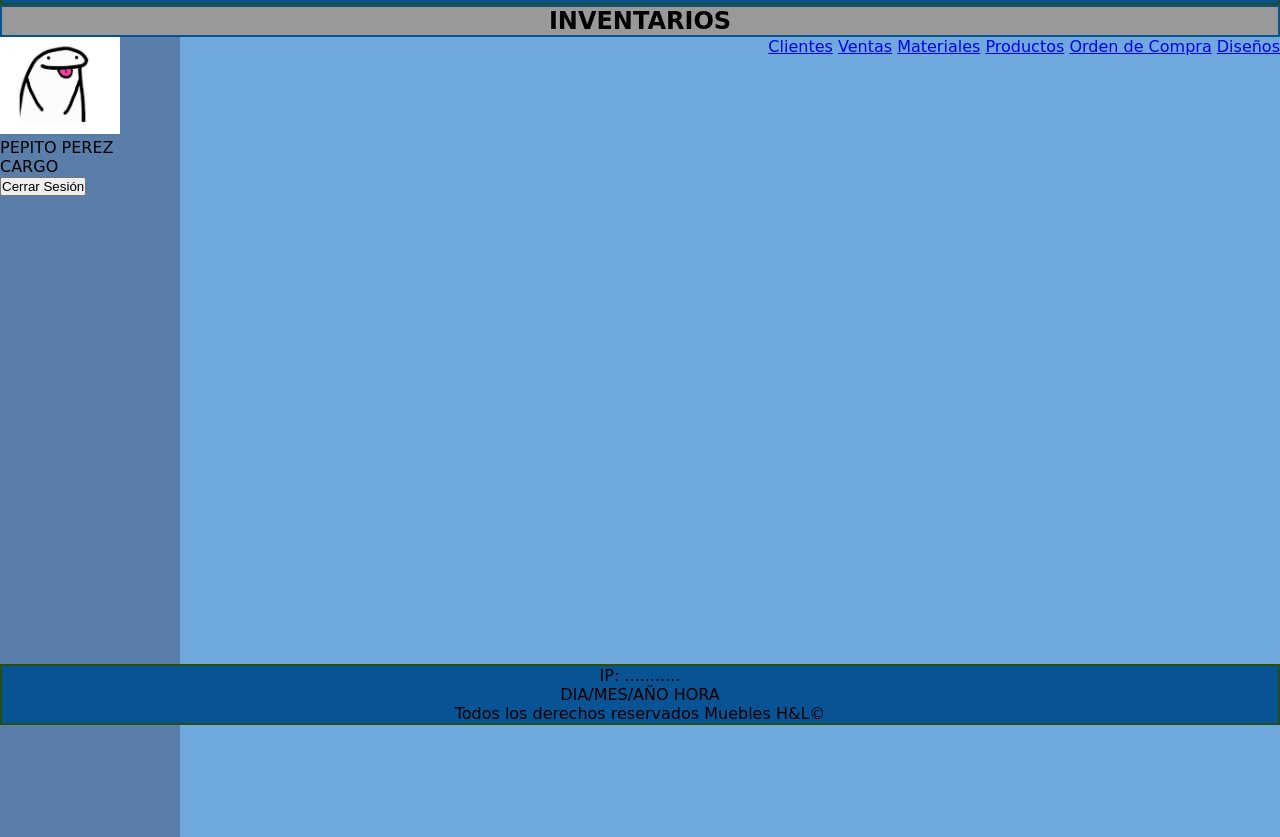
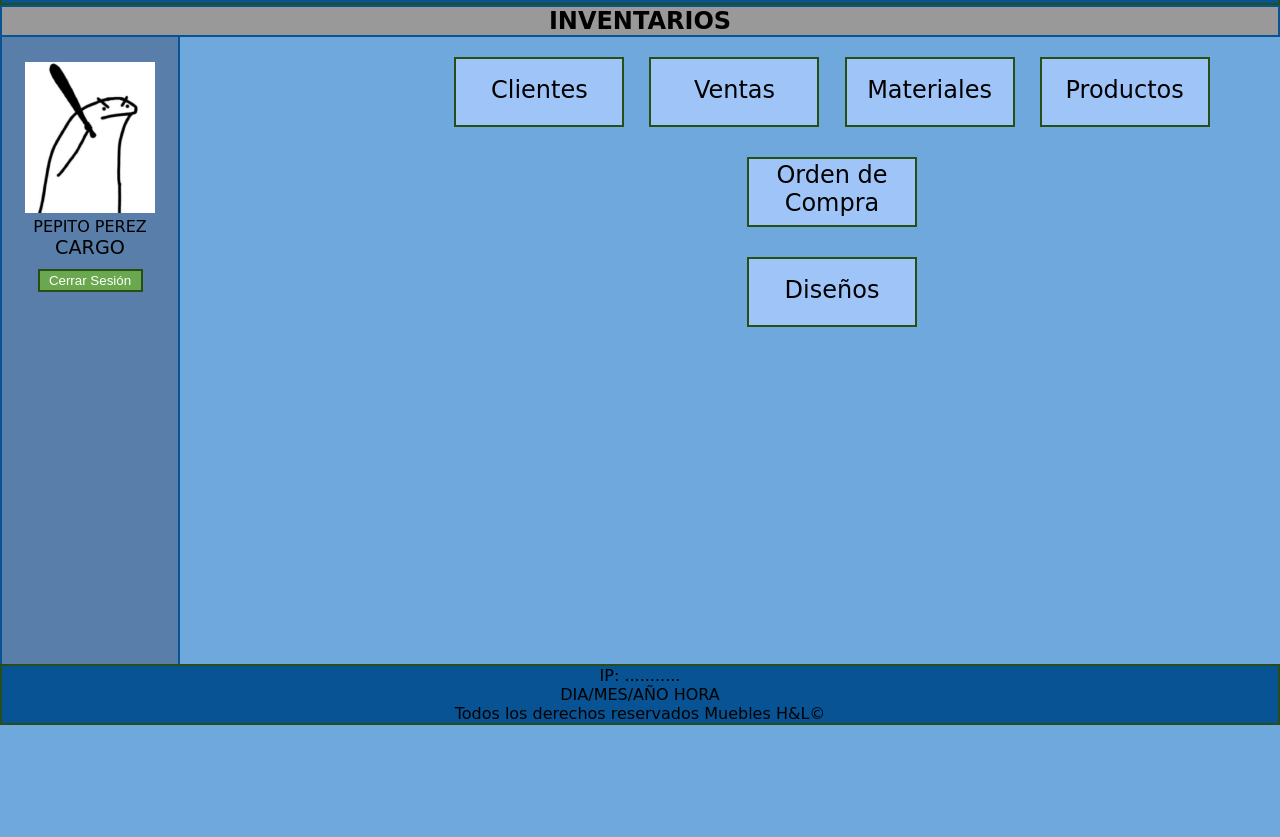
Before and after one commit to Draifor/Muebles_H_L, a plain HTML site: page index.html in a window 1280 px wide. Shown: the part 75-912 px from the top of the page. After the commit the page ends 800 px from the top, so only its background shows below. Drawn offline with Linux system fonts and the light colour scheme.

Commit message:
Solo falta el posicionamiento de los a en la p_principal

```diff
--- a/css/estilos.css
+++ b/css/estilos.css
@@ -19,7 +19,7 @@ html {
 body {
     background-color: #6fa8dc;
     font-family: cursive;
-    height: 100%;
+    height: 80%;
 }
 header {
     background-color: #085394;
@@ -138,19 +138,63 @@ main {
 div.contenedor {
     height: 100%;
 }
+section {
+    text-align: center;
+}
+section a {
+    width: 170px;
+    height: 70px;
+    background-color: #9fc5f8;
+    display: inline-block;
+    margin: 20px 10px 10px;
+    font-size: 1.5em;
+    text-decoration: none;
+    color: #000;
+    padding-top: 17px;
+    border: 2px solid #274e13;
+}
+section a:nth-child(5) {
+    padding-top: 2px;
+    /* float: left; */
+    /* left: 33px; */
+}
+section a:nth-child(6) {
+    /* margin-top: 2px; */
+}
 aside {
     background-color: #597eaa;
-    height: 100%;
+    text-align: center;
+    height: 360px;
+    border: 2px solid #085394;
 }
 aside img {
-    width: 120px;
+    width: 130px;
+    margin-top: 25px;
 }
-@media only screen and (min-width:500px) {
+aside p.nombre {
+    font-size: 1em;
+    /* font-weight: bold; */
+}
+aside p.cargo {
+    font-size: 1.2em;
+}
+aside button.button {
+    width: 105px;
+    padding: 2px 0px;
+    margin-top: 10px;
+}
+@media only screen and (min-width:590px) {
     aside {
+        height: 100%;
         float: left;
         width: 180px;
+        border-top: none;
     }
     section {
         float: right;
+        width: 70%;
+    }
+    section a {
+        text-align: center;
     }
 }
--- a/principal.html
+++ b/index.html
@@ -21,19 +21,21 @@
 
         <div class="contenedor">
             <section>
-                <a href="clientes.html">Clientes</a>
-                <a href="ventas.html">Ventas</a>
-                <a href="materiales.html">Materiales</a>
-                <a href="productos.html">Productos</a>
-                <a href="orden de compra.html">Orden de Compra</a>
+                <div class="enlaces">
+                    <a href="clientes.html">Clientes</a>
+                    <a href="ventas.html">Ventas</a>
+                    <a href="materiales.html">Materiales</a>
+                    <a href="productos.html">Productos</a>
+                    <a href="orden de compra.html">Orden de Compra</a>
+                </div>
                 <a href="diseños.html">Diseños</a>
             </section>
 
             <aside>
-                <img src="img/Perfil.png" alt="Foto Perfil">
-                <p>PEPITO PEREZ</p>
-                <p>CARGO</p>
-                <button>Cerrar Sesión</button>
+                <img src="img/flork.jpg" alt="Foto Perfil">
+                <p class="nombre">PEPITO PEREZ</p>
+                <p class="cargo">CARGO</p>
+                <button class="button">Cerrar Sesión</button>
             </aside>
         </div>
     </main>
```
